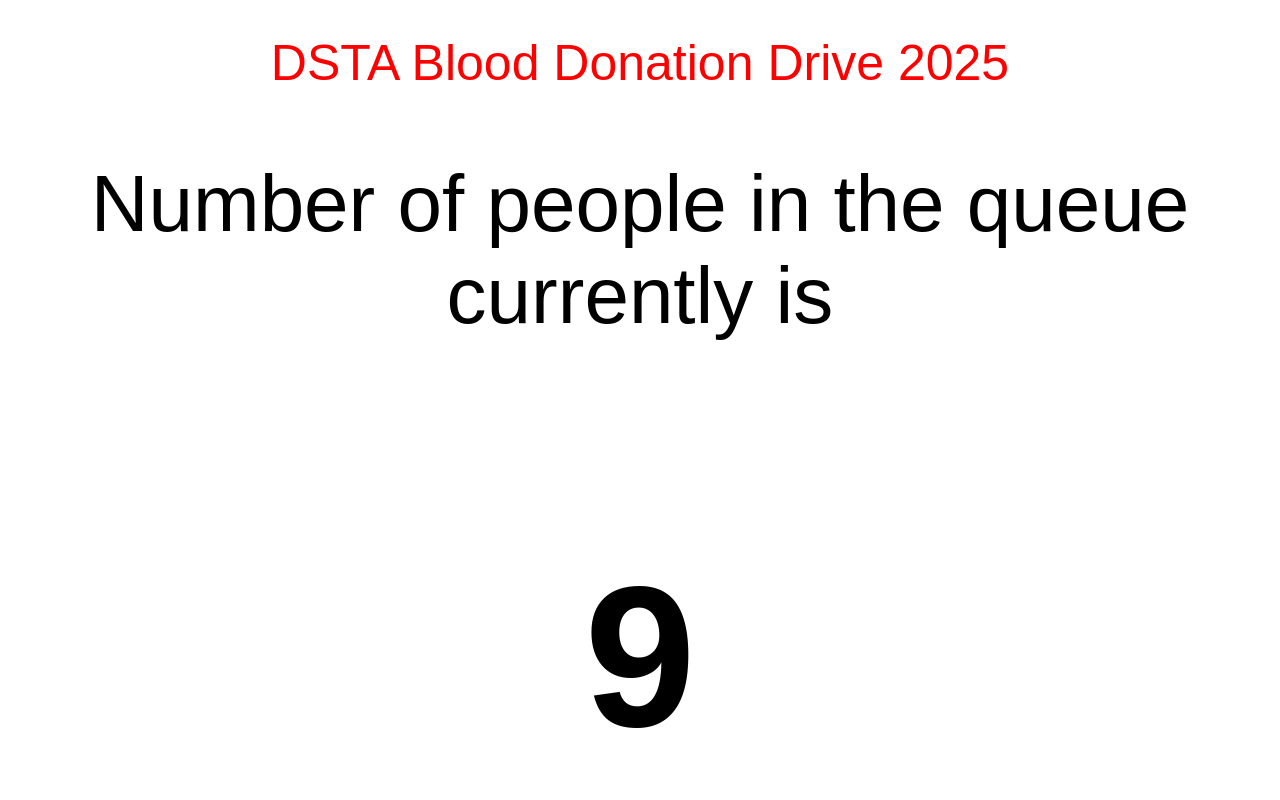
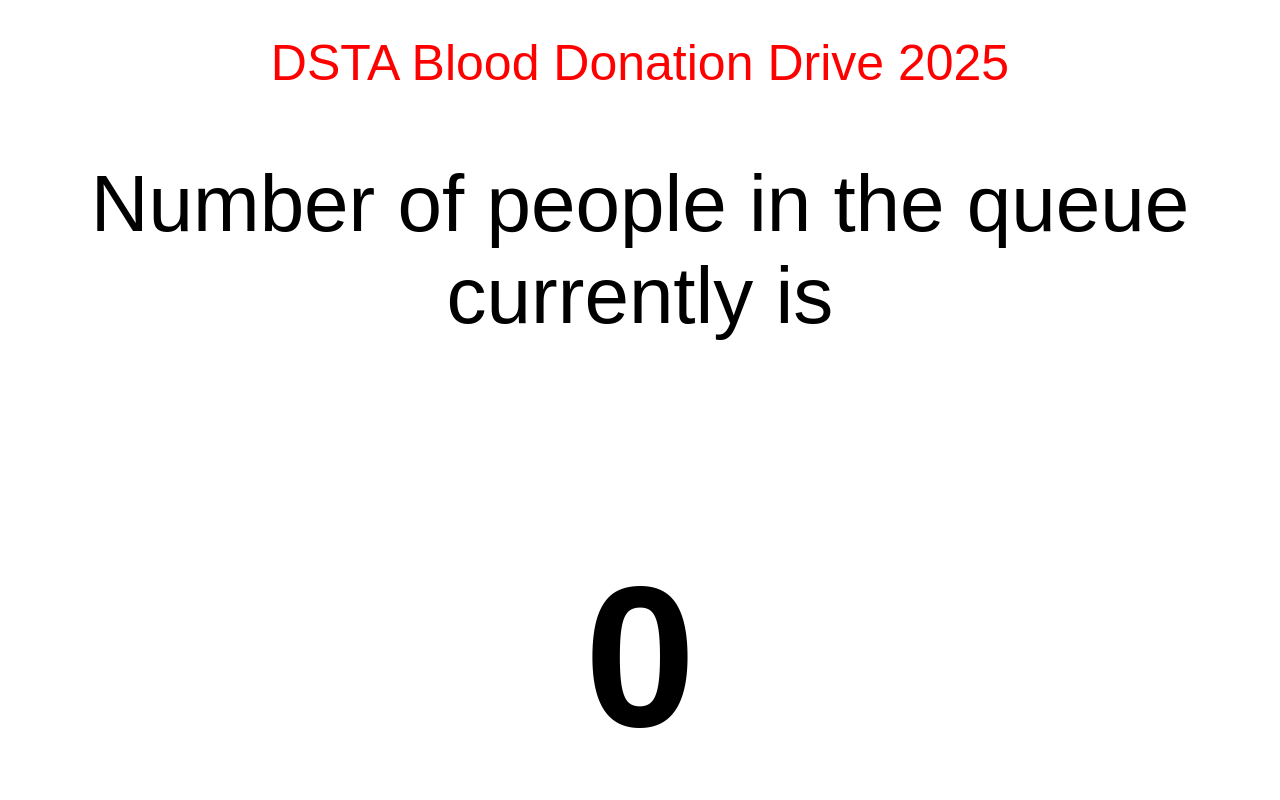
Before and after one commit to DSTACSR/DSTAblooddonation, a plain HTML site: page index.html in a window 1280 px wide. Shown: the top 800 px of the page. Drawn offline with Linux system fonts and the light colour scheme; no server answers.

Commit message:
Update index.html

```diff
--- a/index.html
+++ b/index.html
@@ -13,14 +13,17 @@
         <h4>(Note: There is a 5 mins delay to this number.)</h4>
 
         <script>
-            // Fetch data from another HTML file
-            fetch('data.html')
+            // Replace with your Google Sheet ID and range (e.g., "Queue!A1")
+            const SHEET_ID = '1ECvdqTCZRHXfeZW26xk5sobI0vrB8RTDwxzZH6PBUUI';
+            const RANGE = 'A1'; // Update if your data is in a different cell
+
+            // Fetch data from Google Sheets
+            fetch(`https://docs.google.com/spreadsheets/d/${SHEET_ID}/gviz/tq?tqx=out:csv&range=${RANGE}`)
                 .then(response => response.text())
-                .then(html => {
-                    const parser = new DOMParser();
-                    const dataDocument = parser.parseFromString(html, 'text/html');
-                    const externalValue = dataDocument.getElementById('queueCount').textContent;
-                    document.getElementById('queueCount').textContent = externalValue;
+                .then(text => {
+                    // Extract the first value from the CSV response
+                    const queueCount = text.trim();
+                    document.getElementById('queueCount').textContent = queueCount;
                 })
                 .catch(error => {
                     console.error('Error fetching queue data:', error);
```
